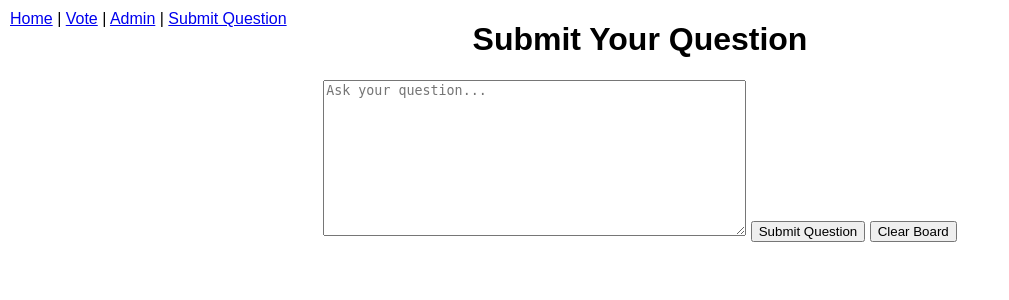
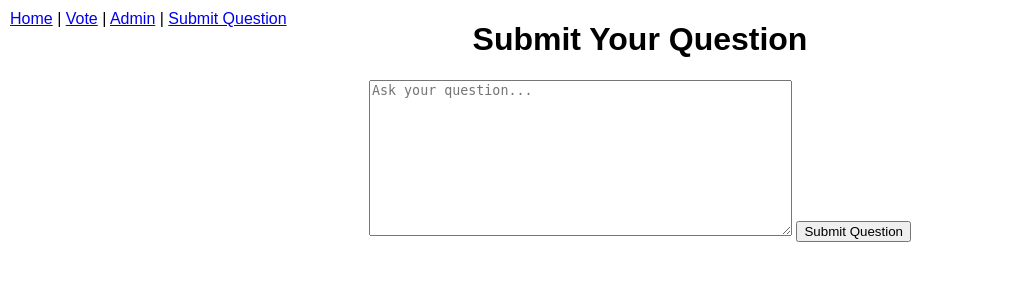
Before and after one commit to IanMulvany/question-voting-app, a Flask app: page /submit-question in a window 1280 px wide. Shown: the top 300 px of the page, without its empty margins (0-1009 px from the left). Run offline with Flask 3, Linux system fonts and the light colour scheme; some libraries are stand-ins or nearby versions.

Commit message:
chore: Remove "Clear Board" button from question submission page

```diff
--- a/templates/submit_question.html
+++ b/templates/submit_question.html
@@ -24,7 +24,6 @@
       placeholder="Ask your question..."
     ></textarea>
     <button id="submit-ideas">Submit Question</button>
-    <button id="clear-board">Clear Board</button>
     <div id="submitted-question" style="margin-top: 20px; display: none;">
       <h2>You have successfully submitted the following question:</h2>
       <div class="idea-card" id="user-question">
```
